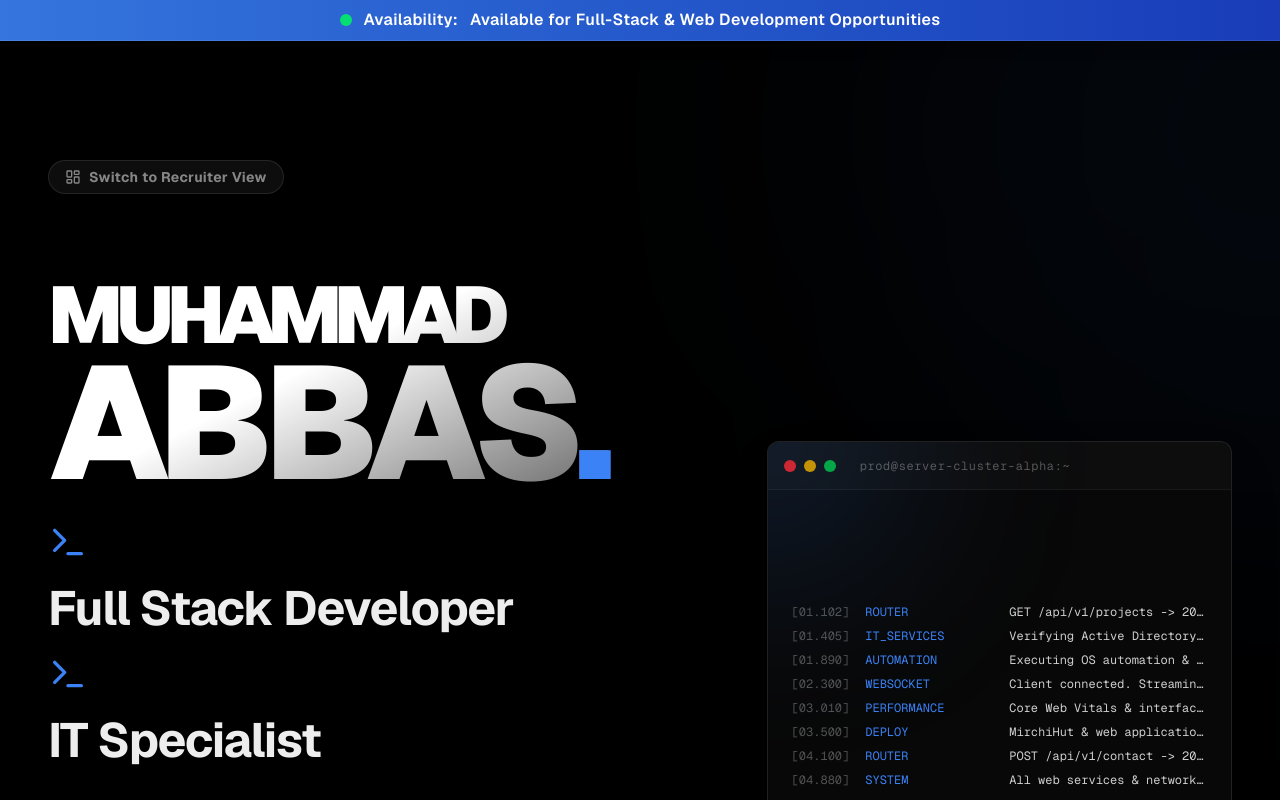
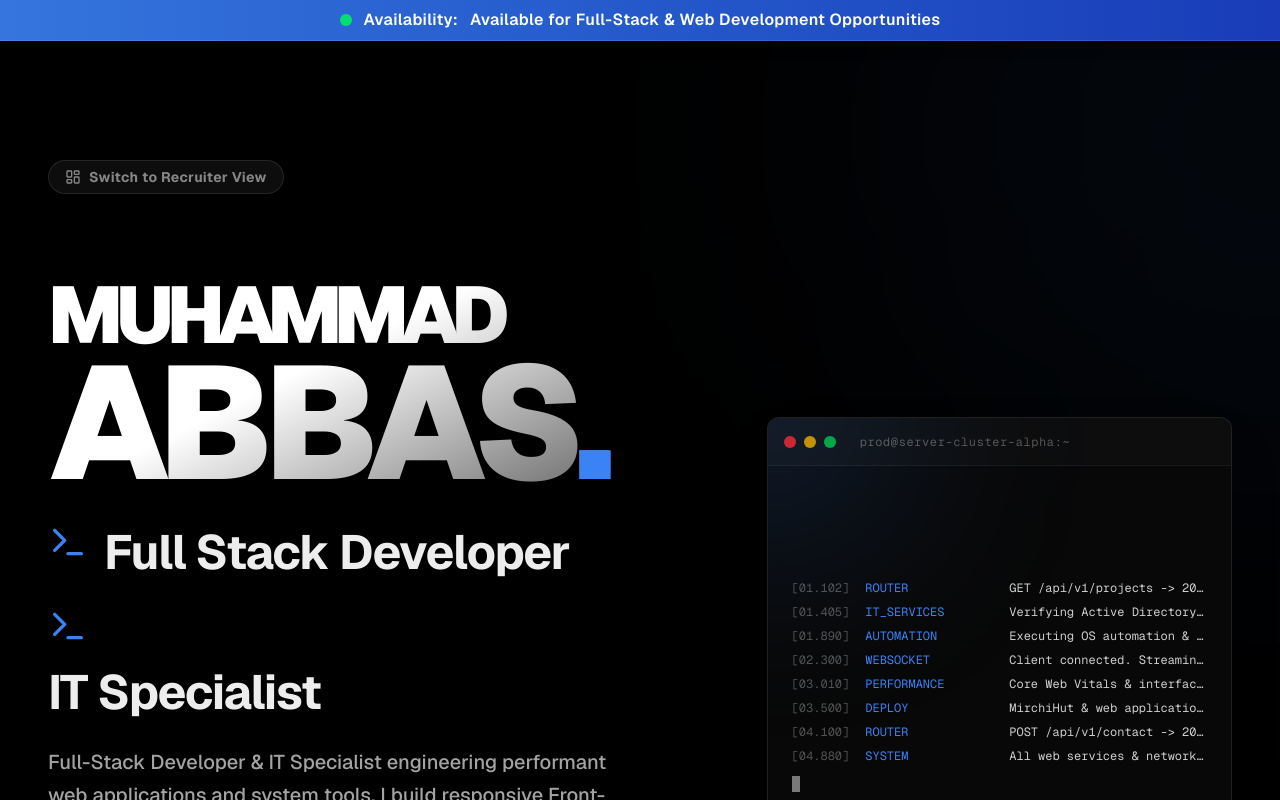
Before and after one commit to mabbasdev/abbas-portfolio, a Next.js app: page / in a window 1280 px wide. Shown: the top 800 px of the page. Built offline with nearby package versions, Linux system fonts and the light colour scheme.

Commit message:
update hero

```diff
--- a/components/sections/Hero.tsx
+++ b/components/sections/Hero.tsx
@@ -40,9 +40,11 @@ export default function Hero() {
             </AnimatedElement>
 
             <AnimatedElement delay={0.2} direction="up" className="max-w-2xl">
-              <h2 className="text-3xl md:text-4xl lg:text-5xl font-bold tracking-tight text-foreground mb-6 leading-tight flex flex-col items-start gap-4">
+              <h2 className="text-3xl md:text-4xl lg:text-5xl font-bold tracking-tight text-foreground mb-6 leading-tight flex items-start gap-4">
                 <Terminal className={`w-8 h-8 md:w-10 md:h-10 ${isRecruiterMode ? "text-[#ffaa00]" : "text-brand"}`} />
                 Full Stack Developer
+              </h2>
+              <h2 className="text-3xl md:text-4xl lg:text-5xl font-bold tracking-tight text-foreground mb-6 leading-tight flex flex-col items-start gap-4">
                 <Terminal className={`w-8 h-8 md:w-10 md:h-10 ${isRecruiterMode ? "text-[#ffaa00]" : "text-brand"}`} />
                 IT Specialist
               </h2>
```
